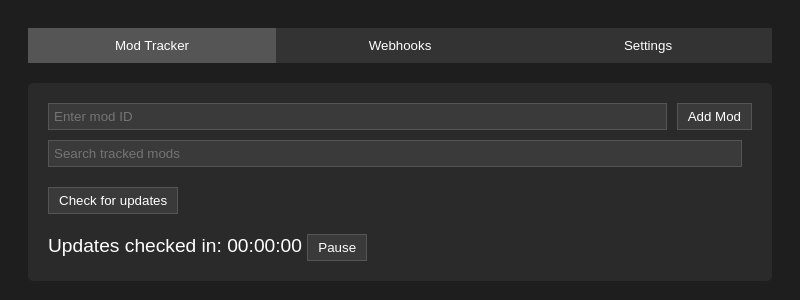
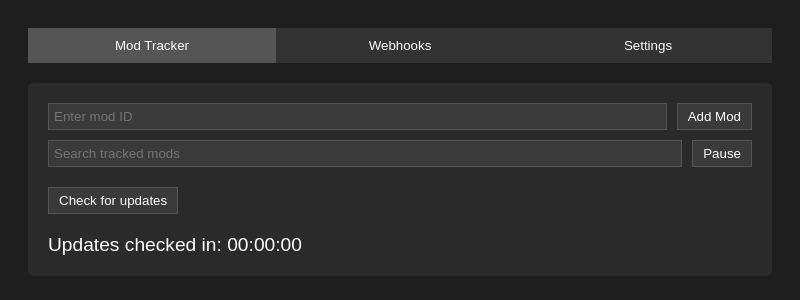
Before and after one commit to jonxmitchell/curseforge-mod-update-tracker, an Electron app: page index.html in a window 800 px wide. Drawn offline with Linux system fonts and the light colour scheme; no server answers.

Commit message:
repositions the pause button to be inline with the search bar

```diff
--- a/index.html
+++ b/index.html
@@ -22,6 +22,7 @@
 						type="text"
 						id="filterModInput"
 						placeholder="Search tracked mods" />
+					<button id="pauseResumeButton">Pause</button>
 				</div>
 				<div id="modList"></div>
 				<button id="checkUpdatesButton">Check for updates</button>
@@ -30,7 +31,6 @@
 					Updates checked in: <span id="hours">00</span>:<span id="minutes"
 						>00</span
 					>:<span id="seconds">00</span>
-					<button id="pauseResumeButton">Pause</button>
 				</div>
 			</div>
 
--- a/styles.css
+++ b/styles.css
@@ -165,3 +165,7 @@ button {
 	flex-grow: 1;
 	margin-right: 10px;
 }
+
+#pauseResumeButton {
+	white-space: nowrap;
+}
```
